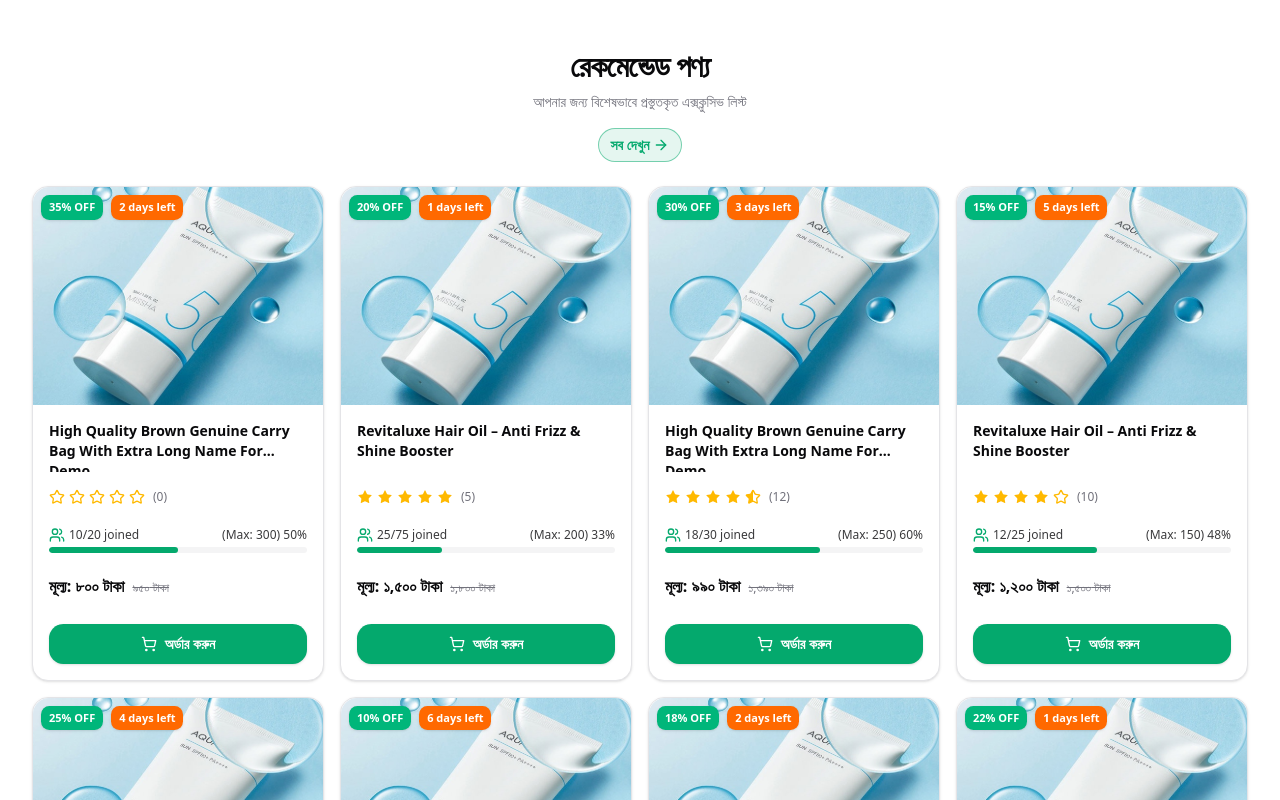
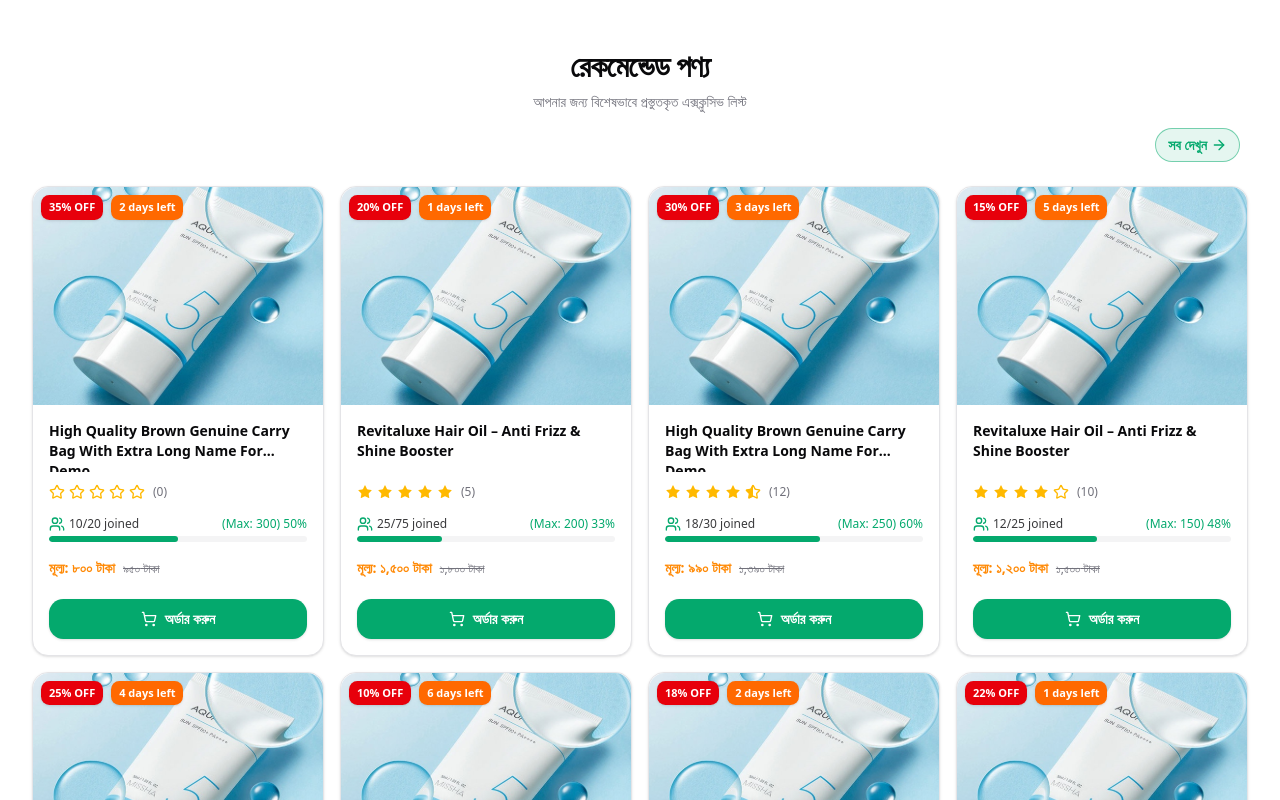
Before and after one commit to alamin-cse44/mar-pre-order-client, a Next.js app: page / in a window 1280 px wide. Shown: the part 900-1700 px from the top of the page. Built offline with nearby package versions, Linux system fonts and the light colour scheme.

Commit message:
Refactor: recommended products section

```diff
--- a/src/app/(CommonLayout)/home/RecommendedProducts.tsx
+++ b/src/app/(CommonLayout)/home/RecommendedProducts.tsx
@@ -49,7 +49,7 @@
           </p>
 
           {/* See more — always below title & subtitle */}
-          <div className="mt-4 flex justify-center">
+          <div className="mt-4 flex justify-end mr-2">
             <a
               href="#see-more"
               className="inline-flex items-center gap-1 rounded-full border border-primary/50 bg-primary/10 px-3 py-1.5 text-sm font-semibold text-primary transition-colors hover:bg-primary/15"
--- a/src/components/ProductCard.tsx
+++ b/src/components/ProductCard.tsx
@@ -32,7 +32,7 @@
         <div className="relative overflow-hidden rounded-2xl rounded-b-none">
           {/* Badges */}
           <div className="pointer-events-none absolute left-2 top-2 z-10 flex gap-2">
-            <Badge className="bg-[#00B67A] text-white">{p.discount}% OFF</Badge>
+            <Badge className="bg-red-600 text-white">{p.discount}% OFF</Badge>
             <Badge className="bg-orange-500 text-white">{p.daysLeft} days left</Badge>
           </div>
           <div className="relative aspect-[4/3] w-full">
@@ -48,7 +48,7 @@
         </div>
 
         {/* Content (fixed heights to keep cards equal) */}
-        <div className="flex h-[275px] flex-col justify-between p-4">
+        <div className="flex h-[250px] flex-col justify-between p-4">
           {/* Title */}
           <h3 className="min-h-[3.2rem] text-sm font-semibold leading-5 text-foreground line-clamp-2">
             {p.title}
@@ -67,7 +67,7 @@
               <span>
                 {p.joined}/{p.target} joined
               </span>
-              <span className="ml-auto">(Max: {p.max}) {progress}%</span>
+              <span className="ml-auto text-primary">(Max: {p.max}) {progress}%</span>
             </div>
             <div className="h-1.5 w-full overflow-hidden rounded-full bg-muted">
               <div className="h-full rounded-full bg-primary" style={{ width: `${progress}%` }} />
@@ -76,12 +76,12 @@
 
           {/* Price */}
           <div className="mt-2 flex items-baseline gap-2">
-            <span className="text-base font-extrabold text-foreground">মূল্য: {p.price.toLocaleString("bn-BD")} টাকা</span>
+            <span className="text-sm font-extrabold text-orange-400">মূল্য: {p.price.toLocaleString("bn-BD")} টাকা</span>
             <span className="text-xs text-muted-foreground line-through">{p.mrp.toLocaleString("bn-BD")} টাকা</span>
           </div>
 
           {/* CTA */}
-          <button className="mt-3 inline-flex w-full items-center justify-center gap-2 rounded-xl bg-primary px-4 py-2.5 text-sm font-semibold text-primary-foreground shadow-sm transition-colors hover:bg-primary/90">
+          <button className="mt-3 inline-flex w-full items-center justify-center gap-2 rounded-xl bg-primary px-4 py-2.5 text-sm font-semibold text-primary-foreground shadow-sm transition-colors hover:bg-primary/90 cursor-pointer">
             <ShoppingCart className="size-4" /> অর্ডার করুন
           </button>
         </div>
```
